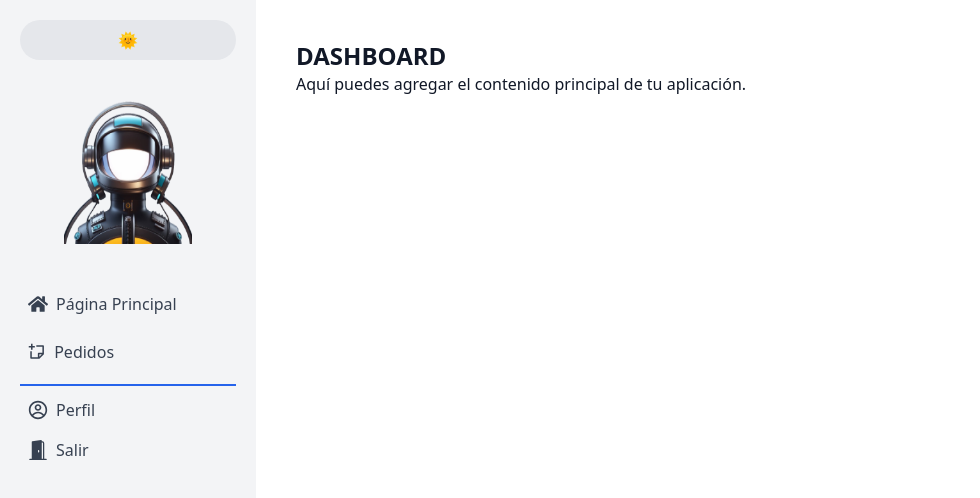
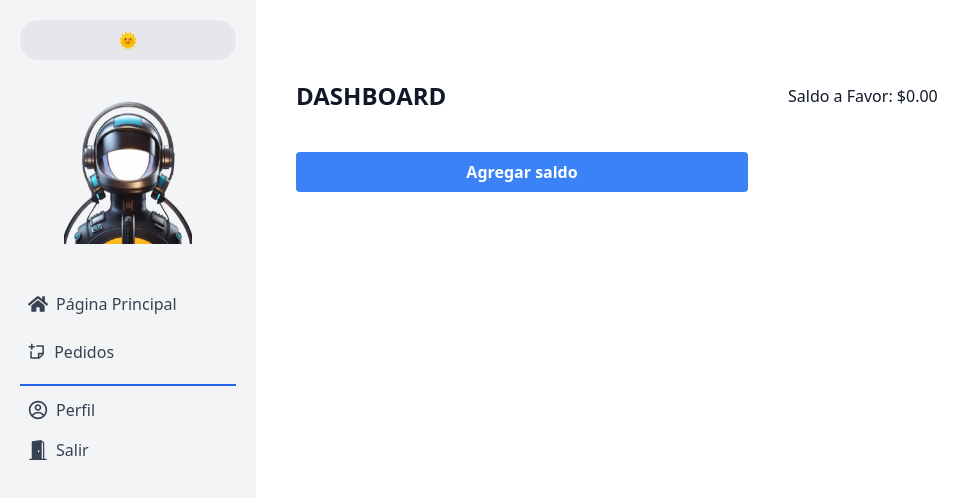
Before and after one commit to JoaquinFarah/area_clientes, a Next.js app: page / in a window 1280 px wide. Shown: the top 498 px of the page, without its empty margins (0-980 px from the left). Built offline with nearby package versions, Linux system fonts and the light colour scheme.

Commit message:
main page advance

```diff
--- a/src/app/page.tsx
+++ b/src/app/page.tsx
@@ -1,8 +1,10 @@
 export default function Home() {
   return (
-    <div>
+    <div className="mx-auto mt-10 grid max-w-lg grid-cols-4 items-center justify-between gap-x-8 gap-y-10 sm:max-w-xl sm:grid-cols-6 sm:gap-x-10 lg:mx-0 lg:max-w-none lg:grid-cols-2">
       <h1 className="text-2xl font-bold">DASHBOARD</h1>
-      <p>Aquí puedes agregar el contenido principal de tu aplicación.</p>
+      <p>Saldo a Favor: $0.00</p>
+      <button className="bg-blue-500 hover:bg-blue-700 text-white font-bold py-2 px-4 rounded">Agregar saldo</button>
+
     </div>
   );
 }
```
